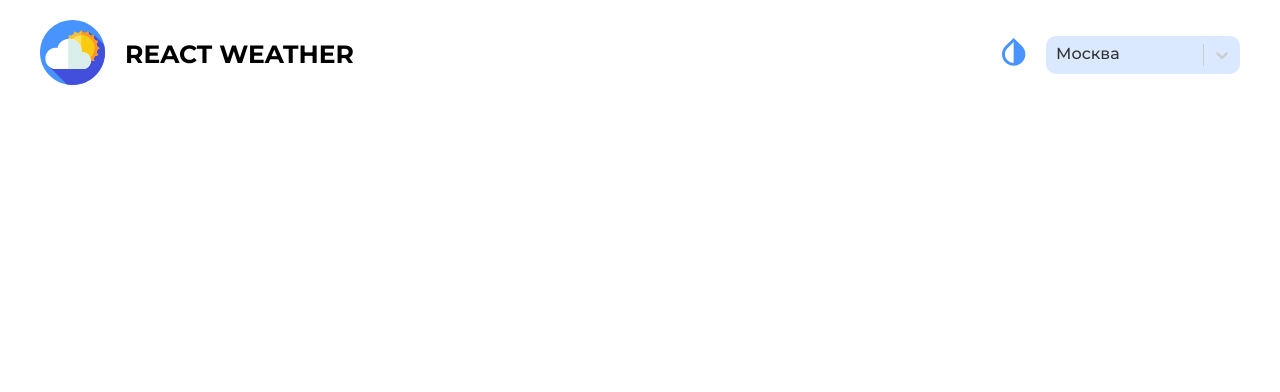
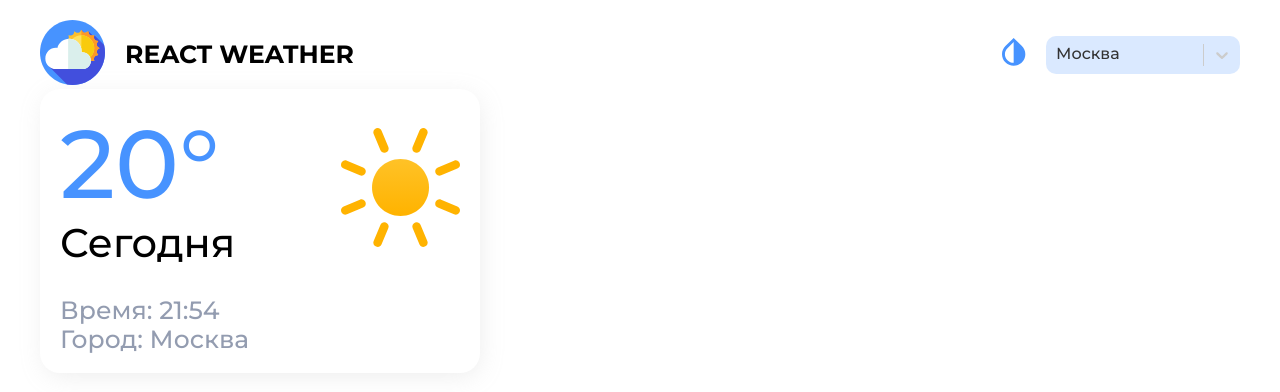
Before and after one commit to tsyrenova/weather, a React (Create React App) app: page / in a window 1280 px wide. Shown: the top 392 px of the page. Built offline with nearby package versions, Linux system fonts and the light colour scheme.

Commit message:
Добвляет блок ThisDay

```diff
--- a/src/assets/icon/global/GlobalSvgSelector.tsx
+++ b/src/assets/icon/global/GlobalSvgSelector.tsx
@@ -49,6 +49,7 @@
           />
         </svg>
       );
+
     case 'change-theme':
       return (
         <svg
@@ -65,6 +66,39 @@
         </svg>
       );
 
+    case 'sun':
+      return (
+        <svg
+          xmlns='http://www.w3.org/2000/svg'
+          width='119'
+          height='119'
+          viewBox='0 0 119 119'
+          fill='none'
+        >
+          <path
+            d='M59.5229 88.0144C75.2638 88.0144 88.0243 75.2545 88.0243 59.5144C88.0243 43.7742 75.2638 31.0143 59.5229 31.0143C43.782 31.0143 31.0215 43.7742 31.0215 59.5144C31.0215 75.2545 43.782 88.0144 59.5229 88.0144Z'
+            fill='url(#paint0_linear_2_179)'
+          />
+          <path
+            d='M86.3084 5.95127L79.6106 22.1222C77.4274 27.389 69.5268 24.1172 71.71 18.8504L78.4078 2.67947C80.591 -2.58734 88.4916 0.684466 86.3084 5.95127ZM47.2843 100.155L40.5865 116.326C38.4033 121.593 30.5027 118.321 32.6859 113.054L39.3837 96.8835C41.5669 91.6167 49.4675 94.8885 47.2843 100.155V100.155ZM116.326 40.5959L100.154 47.2934C94.8873 49.4765 91.6154 41.5763 96.8824 39.3932L113.054 32.6957C118.321 30.5126 121.593 38.4128 116.326 40.5959V40.5959ZM22.1176 79.6182L5.94586 86.3157C0.6788 88.4988 -2.59316 80.5986 2.6739 78.4155L18.8456 71.718C24.1127 69.5349 27.3846 77.4351 22.1176 79.6182V79.6182ZM113.054 86.3214L96.8824 79.6239C91.6154 77.4408 94.8873 69.5406 100.154 71.7237L116.326 78.4212C121.593 80.6043 118.321 88.5045 113.054 86.3214ZM18.8456 47.2991L2.6739 40.6016C-2.59316 38.4185 0.6788 30.5183 5.94586 32.7014L22.1176 39.3989C27.3846 41.582 24.1127 49.4822 18.8456 47.2991V47.2991ZM40.5808 2.67377L47.2786 18.8447C49.4618 24.1115 41.5612 27.3833 39.378 22.1165L32.6802 5.94557C30.497 0.678766 38.3976 -2.59304 40.5808 2.67377V2.67377ZM79.6049 96.8778L86.3027 113.049C88.4859 118.316 80.5853 121.587 78.4021 116.321L71.7043 100.15C69.5211 94.8828 77.4217 91.611 79.6049 96.8778V96.8778Z'
+            fill='#FFB300'
+          />
+          <defs>
+            <linearGradient
+              id='paint0_linear_2_179'
+              x1='59.5229'
+              y1='31.0143'
+              x2='59.5229'
+              y2='87.2546'
+              gradientUnits='userSpaceOnUse'
+            >
+              <stop stop-color='#FFC227' />
+              <stop offset='1' stop-color='#FFB300' />
+            </linearGradient>
+          </defs>
+        </svg>
+      );
+
     default:
       return null;
   }
--- a/src/pages/Home/components/Home.tsx
+++ b/src/pages/Home/components/Home.tsx
@@ -1,9 +1,14 @@
 import styles from './Home.module.scss';
+import { ThisDay } from './ThisDay/ThisDay';
 
 type Props = {};
 
 const Home = (props: Props) => {
-  return <div className={styles.home}></div>;
+  return (
+    <div className={styles.home}>
+      <ThisDay />
+    </div>
+  );
 };
 
 export { Home };
--- /dev/null
+++ b/src/pages/Home/components/ThisDay/ThisDay.module.scss
@@ -0,0 +1,39 @@
+@import '../../../../style/variables.scss';
+
+.this__day {
+    padding: 20px;
+    max-width: 400px;
+    background: $lite-background;
+    box-shadow: $box-shadow;
+    border-radius: $border-radius;
+}
+
+.top__block {
+    display: flex;
+    justify-content: space-between;
+    align-items: center;
+    width: 100%;
+    margin-bottom: 30px;
+    svg {
+        width: 119px;
+        height: 119px;
+    }
+}
+
+.this__temp {
+    font-size: 96px;
+    font-weight: 500;
+    color: $primary-color;
+}
+
+.this__day_name {
+    font-size: 40px;
+    font-weight: 400;
+    color: $lite-color;
+}
+
+.bottom__block {
+    font-size: 25px;
+    font-weight: 400;
+    color: $base-color;
+}
--- /dev/null
+++ b/src/pages/Home/components/ThisDay/ThisDay.tsx
@@ -0,0 +1,28 @@
+import { GlobalSvgSelector } from '../../../../assets/icon/global/GlobalSvgSelector';
+import styles from './ThisDay.module.scss';
+
+type Props = {};
+
+const ThisDay = (props: Props) => {
+  return (
+    <div className={styles.this__day}>
+      <div className={styles.top__block}>
+        <div className={styles.top__block_wrapper}>
+          <div className={styles.this__temp}>20°</div>
+          <div className={styles.this__day_name}>Сегодня</div>
+        </div>
+        <GlobalSvgSelector id='sun' />
+      </div>
+      <div className={styles.bottom__block}>
+        <div className={styles.this__time}>
+          Время: <span>21:54</span>
+        </div>
+        <div className={styles.this__city}>
+          Город: <span>Москва</span>
+        </div>
+      </div>
+    </div>
+  );
+};
+
+export { ThisDay };
--- a/src/style/variables.scss
+++ b/src/style/variables.scss
@@ -0,0 +1,6 @@
+$lite-background: #fff;
+$lite-color: #000000;
+$base-color: #939CB0;
+$primary-color: #4793FF;
+$box-shadow: 2px 5px 25px -3px rgba(180, 180, 180, 0.25);
+$border-radius: 20px;
```
